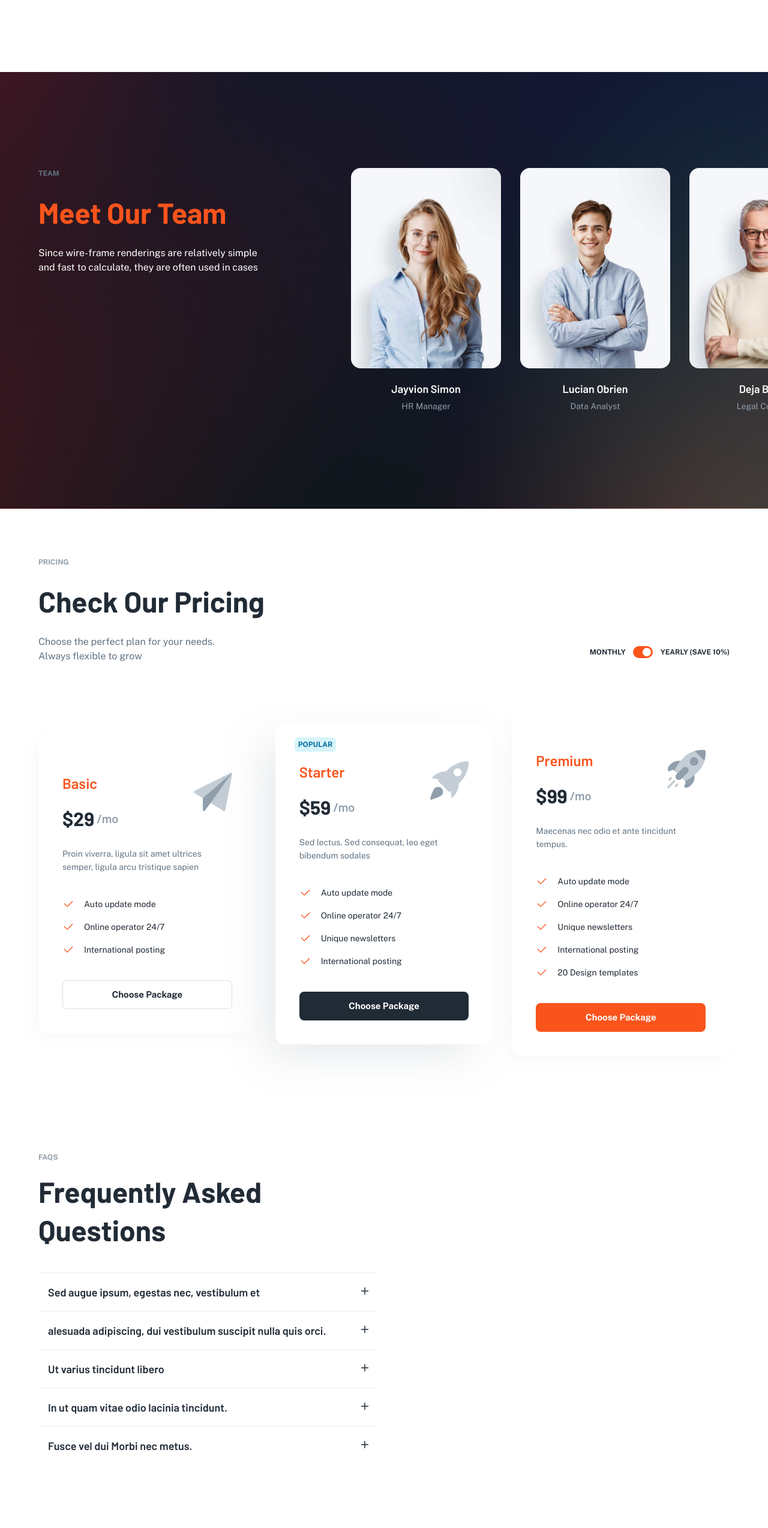
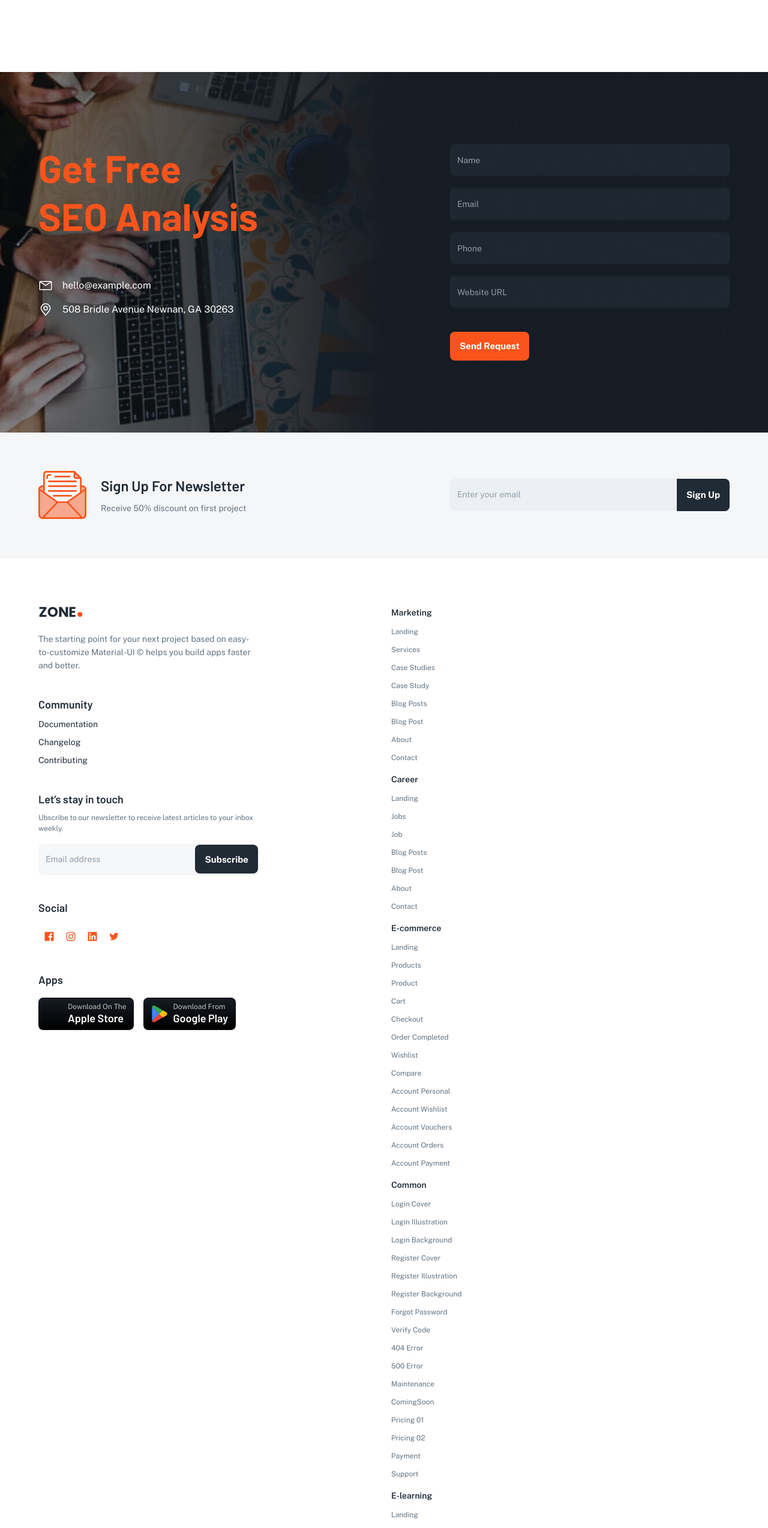
Before and after one commit to digital-brother/digital-brother, a Next.js app: page /digital-brother in a window 1280 px wide. Shown: the part 5619-8166 px from the top of the page at 60% size. After the commit the page ends 7483 px from the top, so only its background shows below. Built offline with nearby package versions, Linux system fonts and the light colour scheme; some icons are missing.

Commit message:
Fix imports

```diff
--- a/src/sections/_digital-brother/view/digital-brother-landing-view.js
+++ b/src/sections/_digital-brother/view/digital-brother-landing-view.js
@@ -1,25 +1,13 @@
 'use client';
 
-import {
-  _brands,
-  _members,
-  _marketingPosts,
-  _pricingMarketing,
-} from 'src/_mock';
-
-import MarketingTeam from "../../_marketing/team/marketing-team";
 import MarketingNewsletter from "../../_marketing/marketing-newsletter";
-import DigitalBrotherAboutOurClients from "../digital-brother-technologies";
-import PricingMarketing from "../../pricing/marketing/pricing-marketing";
+import DigitalBrotherTechnologies from "../digital-brother-technologies";
 import DigitalBrotherLandingHero from "../landing/digital-brother-landing-hero";
-import BlogMarketingLatestPosts from "../../blog/marketing/marketing-latest-posts";
 import DigitalBrotherTestimonial from "../testimonial/digital-brother-testimonial";
-import MarketingLandingFaqs from "../../_marketing/landing/marketing-landing-faqs";
 import DigitalBrotherLandingServices from "../landing/digital-brother-landing-services";
 import DigitalBrotherServicesInclude from "../services/digital-brother-services-include";
 import MarketingLandingFreeSEO from "../../_marketing/landing/marketing-landing-free-seo";
 import DigitalBrotherLandingCaseStudies from "../landing/digital-brother-landing-case-studies";
-import DigitalBrotherTechnologies from "../digital-brother-technologies";
 
 // ----------------------------------------------------------------------
 
@@ -30,7 +18,7 @@ export default function DigitalBrotherLandingView() {
 
       <DigitalBrotherLandingServices/>
 
-      <DigitalBrotherTestimonial />
+      <DigitalBrotherTestimonial/>
 
       <DigitalBrotherServicesInclude/>
 
@@ -38,14 +26,6 @@ export default function DigitalBrotherLandingView() {
 
       <DigitalBrotherTechnologies/>
 
-      <MarketingTeam members={_members}/>
-
-      <PricingMarketing plans={_pricingMarketing}/>
-
-      <MarketingLandingFaqs/>
-
-      <BlogMarketingLatestPosts posts={_marketingPosts.slice(0, 4)}/>
-
       <MarketingLandingFreeSEO/>
 
       <MarketingNewsletter/>
```
